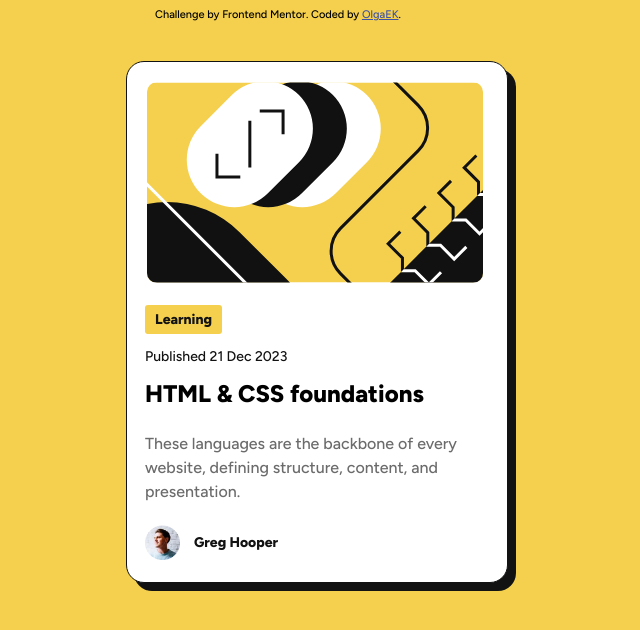
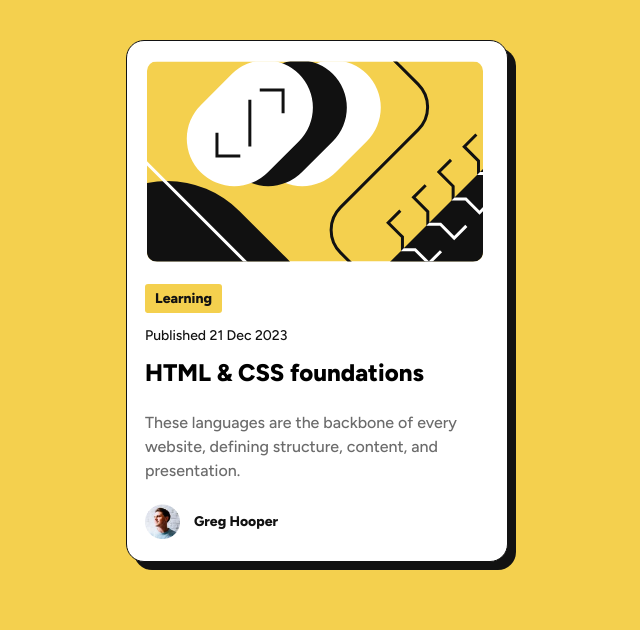
Before and after one commit to OlgaElKhayat/blog-preview-card, a plain HTML site: page index.html in a window 1280 px wide. Shown: the whole page, without its empty margins (362-1002 px from the left). Drawn offline with Linux system fonts and the light colour scheme.

Commit message:
Update index.html

```diff
--- a/index.html
+++ b/index.html
@@ -25,11 +25,6 @@
   </style>
 </head>
 <body>
-  <div class="attribution">
-  Challenge by <img href="https://www.frontendmentor.io?ref=challenge" target="_blank">Frontend Mentor</a>.
-  Coded by <a href="#">OlgaEK</a>.
-  </div>
-
   <div class="preview-card">
     <img class="preview-card-img" src="illustration-article.svg">
     <div>
```
